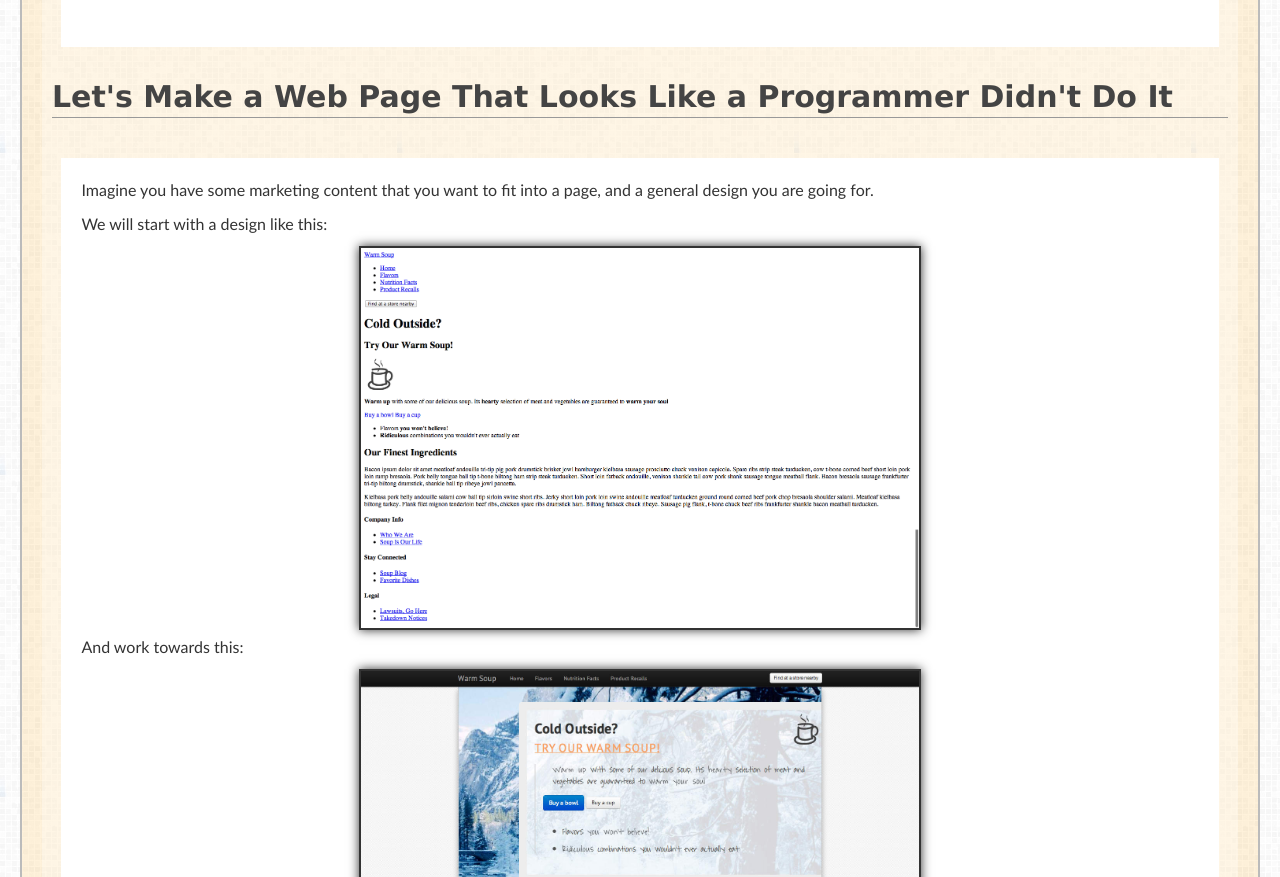
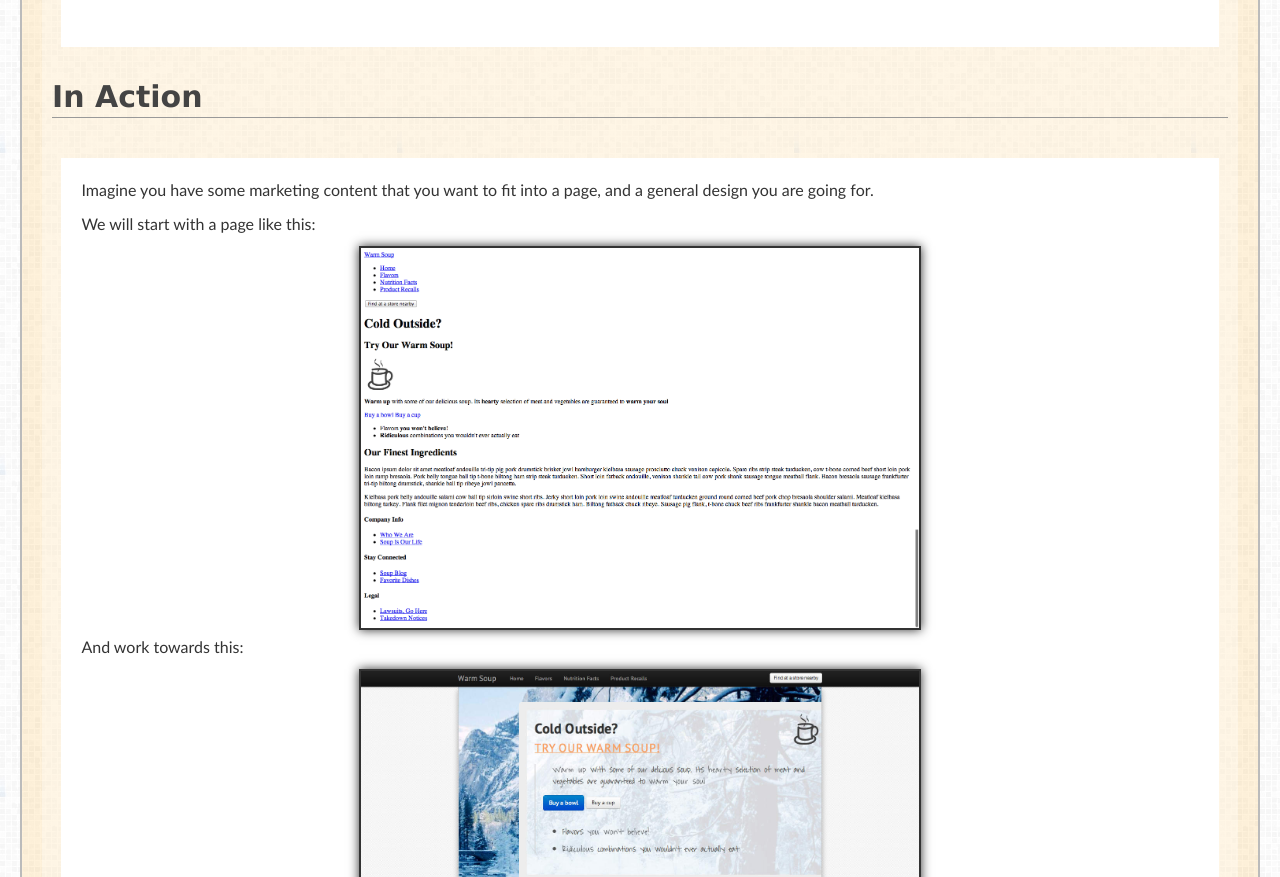
Before and after one commit to bgrins/html5-workshop, a plain HTML site: page index.html in a window 1280 px wide. Shown: the part 2423-3300 px from the top of the page. Drawn offline with Linux system fonts and the light colour scheme.

Commit message:
content updates

```diff
--- a/home-page/css/main.css
+++ b/home-page/css/main.css
@@ -1,6 +1,10 @@
 body {
   line-height: 1.5;
   background: url(../img/grey.png);
+}
+.container-fluid {
+  min-width: 500px;
+  overflow: hidden;
 }
 html, body, input, select, textarea {
   font-family: Calibri, Candara, Segoe, "Segoe UI", Optima, sans-serif;
--- a/index.html
+++ b/index.html
@@ -157,14 +157,14 @@
             </div>
           </div>
 
-          <h2>Let's Make a Web Page That Looks Like a Programmer Didn't Do It</h2>
+          <h2>In Action</h2>
 
           <div class='steps'>
             <p>
               Imagine you have some marketing content that you want to fit into a page, and a general design you are going for.
             </p>
             <p>
-              We will start with a design like this:
+              We will start with a page like this:
             </p>
               <a href='4-marketing-design/initial.html' target="_blank"><img src='home-page/img/warm-soup-initial.png' /></a>
             <p>
```
